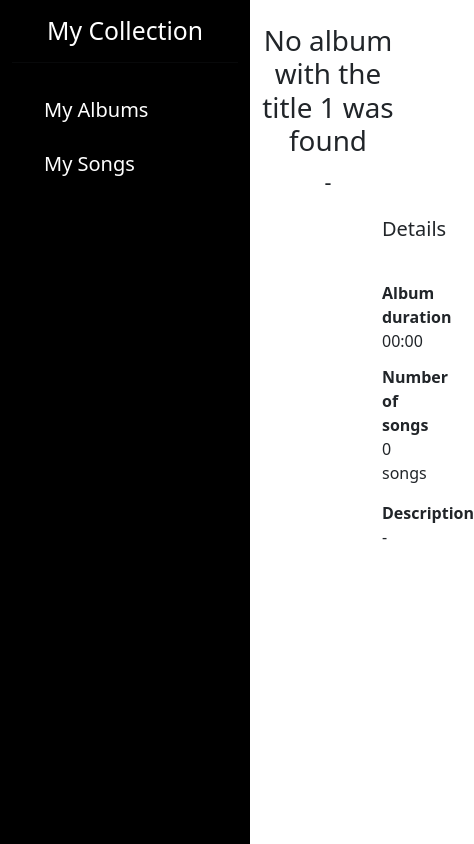
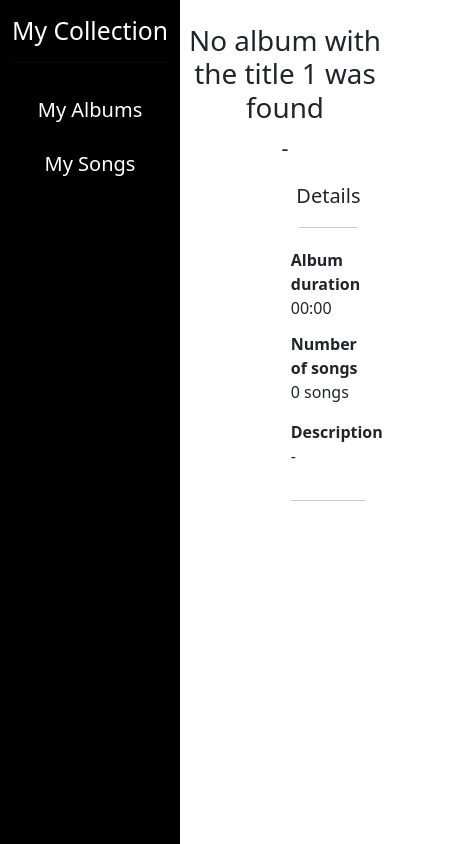
Before and after one commit to frederico-escudeiro/music-collection, an Angular app: page /myalbums/1 in a window 390 px wide. Shown: the whole page, 474 px wide, since content can reach past the window. Built offline with nearby package versions, Linux system fonts and the light colour scheme.

Commit message:
Side-bar & Album Details visual adjustment.

```diff
--- a/src/app/albums/album/album.component.html
+++ b/src/app/albums/album/album.component.html
@@ -1,13 +1,13 @@
 <h1 class="fs-1 text-center pt-4 pb-0"> {{ album.title }}</h1>
 <p class="fs-4 text-center opacity-90 p-0 mt-0 mb-3">{{ album.artistName }}</p>
-<div class="d-flex">
+<div class="album-content d-flex">
     <div class="list-group mx-2 flex-grow-1">
         <a (click)="onLoadSongByTitle(song.title)" *ngFor="let song of album.songs" class="list-group-item list-group-item-action">
             <h6 class="fs-5 mb-0">{{ song.title }}</h6>
             <p class="mb-0 opacity-90"> {{ song.length }} </p>
         </a>
     </div>
-    <div class="w-25 px-4">
+    <div class="details-content w-25 px-4">
         <p class="fs-5 text-center">Details</p>
         <hr class="m-2">
         <ul class="list-unstyled py-2">
@@ -15,5 +15,6 @@
             <li class="py-2"><strong>Number of songs</strong><br>{{ album.songs.length }} songs</li>
             <li class="py-2"><strong>Description</strong><br>{{ album.description }}</li>
         </ul>
+        <hr class="mb-4">
     </div>
 </div>
--- a/src/app/albums/album/album.component.scss
+++ b/src/app/albums/album/album.component.scss
@@ -1,3 +1,14 @@
+
+@media screen and (max-width:600px) {
+  .album-content{
+    flex-wrap: wrap-reverse;
+  }
+
+  .details-content{
+    flex-grow: 1;
+  }
+}
+
 a:hover{
     background-color: #f6aa1c;
     color:white;
--- a/src/app/app.component.scss
+++ b/src/app/app.component.scss
@@ -1,7 +1,7 @@
 app-side-bar {
     background: #000;
-    min-width: 250px;
-    max-width: 250px;
+    min-width: fit-content;
+    width: 160px;
     min-height: 100vh;
     height: auto;
 
--- a/src/app/side-bar/side-bar.component.html
+++ b/src/app/side-bar/side-bar.component.html
@@ -4,7 +4,7 @@
   </div>
   <hr class="m-0">
   <ul class="list-unstyled px-2 py-3">
-    <li (click)="onLoadAlbums()" class="m-2 py-2"><a class="fs-5 text-decoration-none text-white px-3">My Albums</a></li>
-    <li (click)="onLoadSongs()" class="m-2 py-2"><a class="fs-5 text-decoration-none text-white px-3">My Songs</a></li>
+    <li (click)="onLoadAlbums()" class="m-2 py-2 text-center"><a class="fs-5 text-decoration-none text-white">My Albums</a></li>
+    <li (click)="onLoadSongs()" class="m-2 py-2 text-center"><a class="fs-5 text-decoration-none text-white">My Songs</a></li>
   </ul>
 </div>
```
